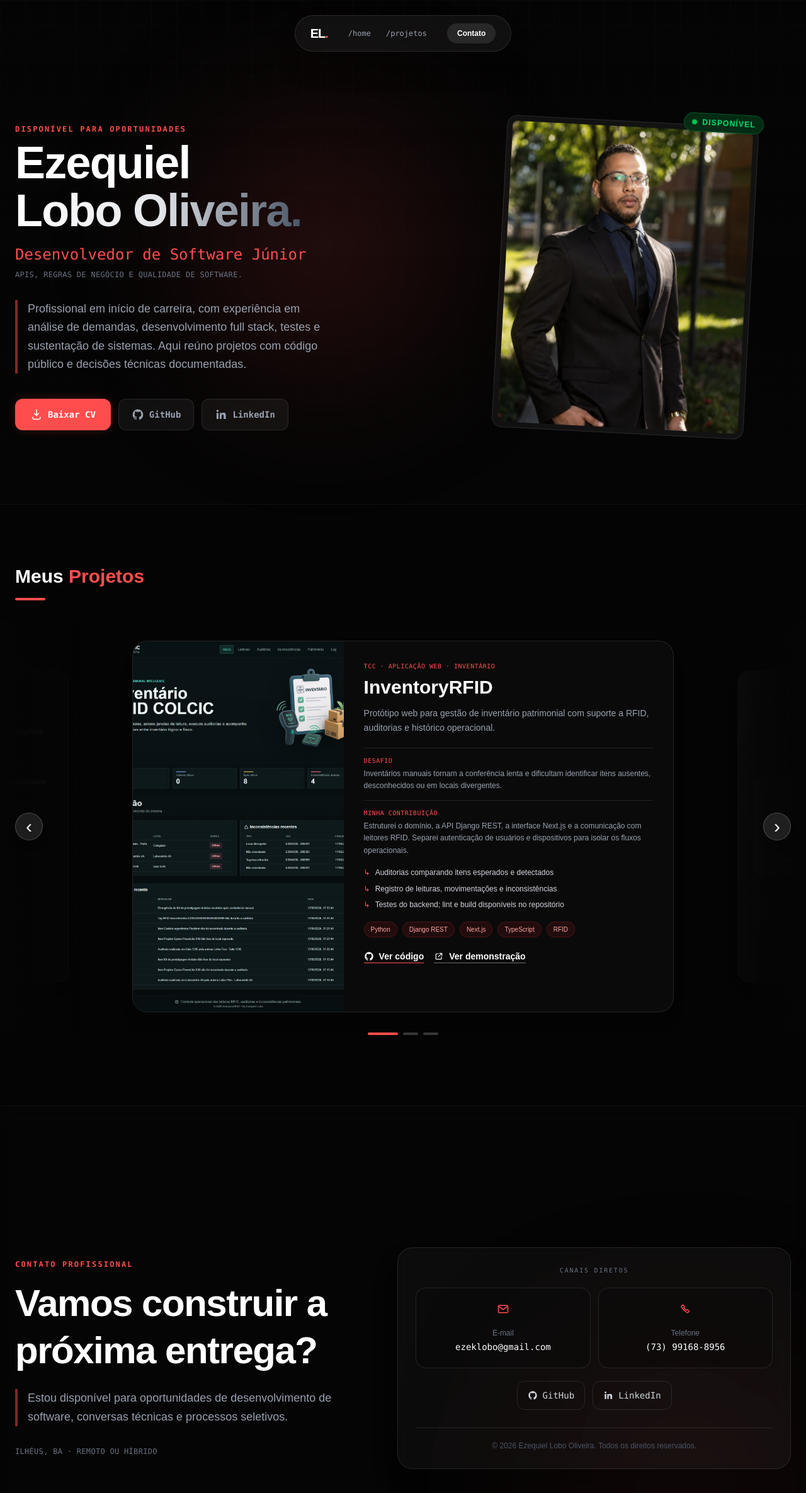
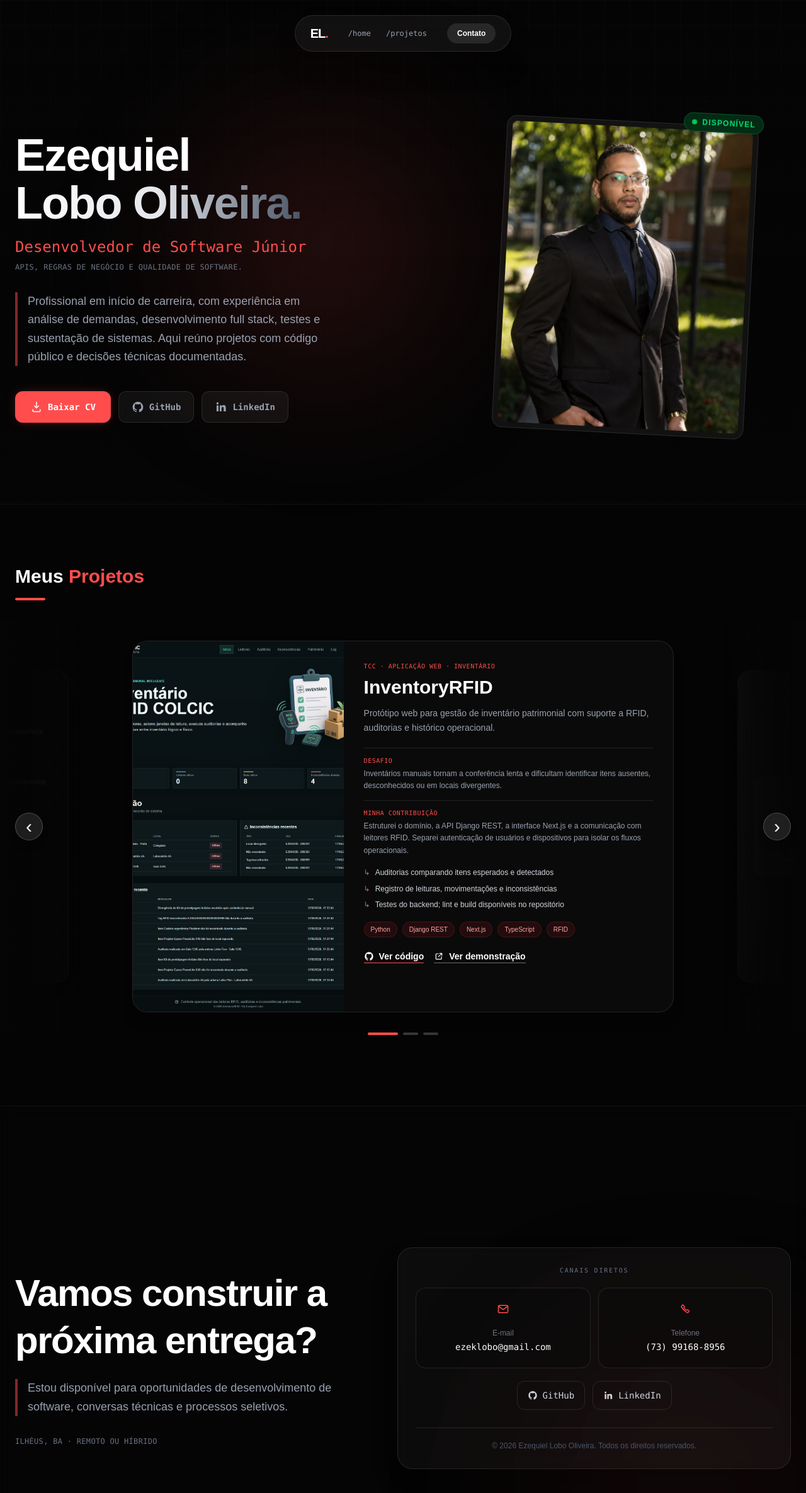
Before and after one commit to EzekLobo/ezequiel-lobo-portfolio, a Next.js app: page / in a window 1280 px wide. Shown: the top 2370 px of the page at 63% size. Built offline with nearby package versions, Linux system fonts and the light colour scheme.

Commit message:
refactor: remove rotulos redundantes

```diff
--- a/components/Footer.tsx
+++ b/components/Footer.tsx
@@ -7,8 +7,7 @@ export default function Footer() {
       <div className="pointer-events-none absolute right-0 bottom-0 h-96 w-96 rounded-full bg-brand-red/10 blur-[140px]" />
       <div data-scroll-focus className="relative mx-auto grid w-full max-w-7xl items-center gap-12 px-6 py-16 lg:grid-cols-[.9fr_1.1fr] lg:gap-24">
         <div className="text-center lg:text-left">
-          <p className="font-mono text-xs font-bold tracking-[0.18em] text-brand-red uppercase">Contato profissional</p>
-          <h2 className="mt-4 max-w-xl text-4xl leading-tight font-black tracking-tight text-white md:text-6xl">Vamos construir a próxima entrega?</h2>
+          <h2 className="max-w-xl text-4xl leading-tight font-black tracking-tight text-white md:text-6xl">Vamos construir a próxima entrega?</h2>
           <p className="mx-auto mt-6 max-w-lg border-l-4 border-brand-red/50 pl-4 text-left text-base leading-relaxed text-gray-400 md:text-lg lg:mx-0">Estou disponível para oportunidades de desenvolvimento de software, conversas técnicas e processos seletivos.</p>
           <p className="mt-8 font-mono text-xs tracking-wide text-gray-500 uppercase">{profile.location} · Remoto ou híbrido</p>
         </div>
--- a/components/Hero.tsx
+++ b/components/Hero.tsx
@@ -13,7 +13,6 @@ export default function Hero() {
       <div className="relative mx-auto grid w-full max-w-7xl items-center gap-12 px-6 py-12 lg:grid-cols-[1.1fr_.9fr] lg:gap-16">
         <div className="order-2 space-y-8 text-center animate-enter lg:order-1 lg:text-left">
           <div className="space-y-2">
-            <p className="font-mono text-xs font-bold uppercase tracking-[0.18em] text-brand-red">Disponível para oportunidades</p>
             <h1 className="text-5xl leading-[1.05] font-black tracking-tight md:text-7xl">
               {firstName}<br />
               <span className="bg-gradient-to-r from-white via-gray-200 to-gray-600 bg-clip-text text-transparent">{restOfName}.</span>
```
